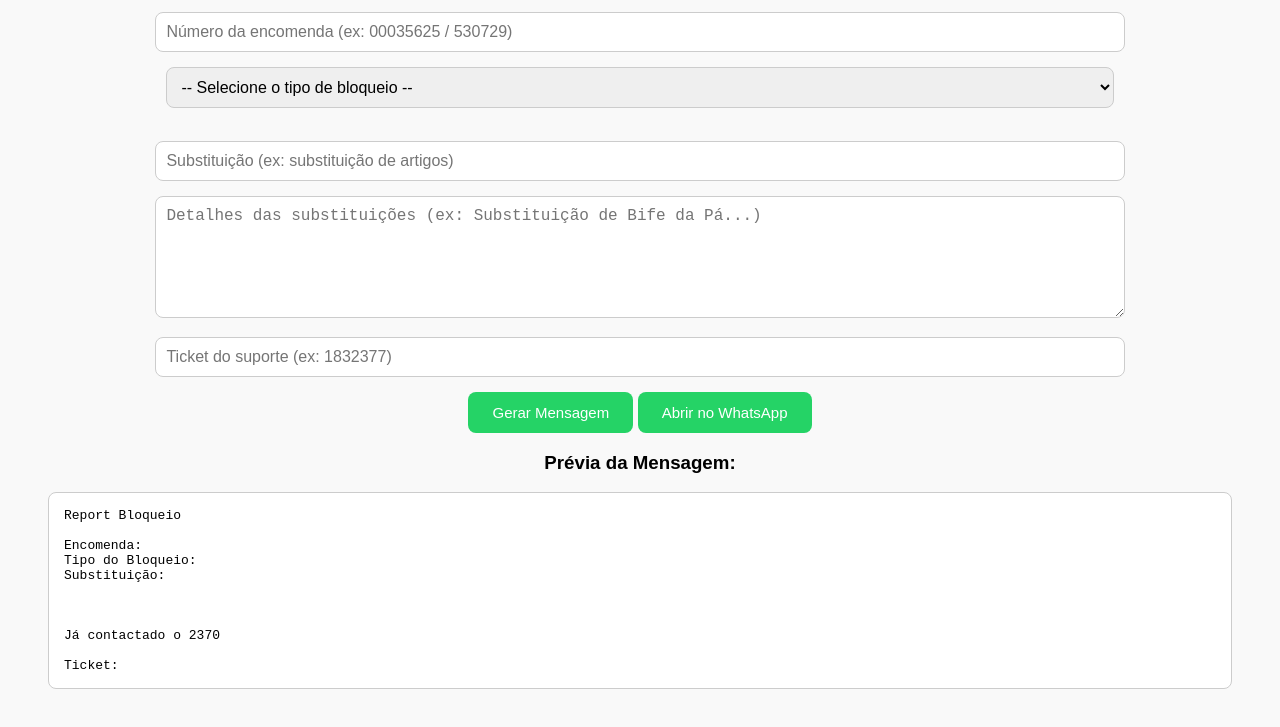
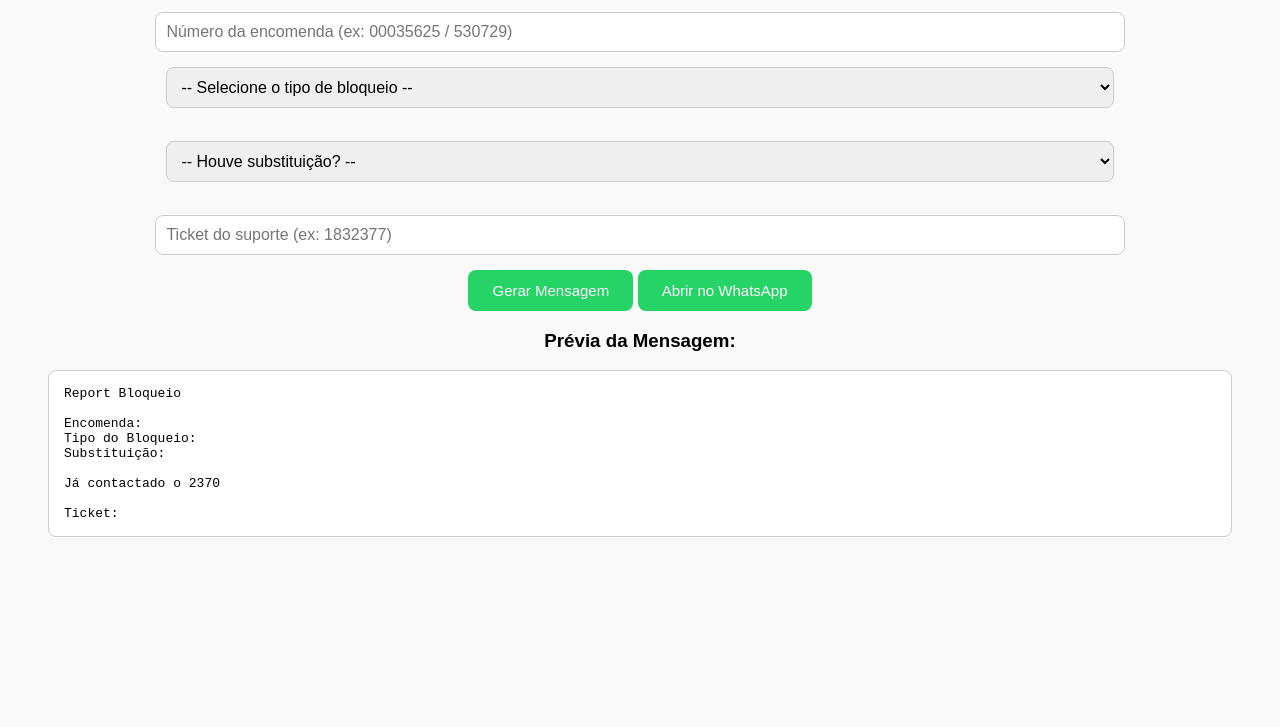
Before and after one commit to divilella96/MyDashBoardPlus, a plain HTML site: page mensagem.html in a window 1280 px wide. Both pictures are taken after a click on the button "Gerar Mensagem". Shown: the part 171-898 px from the top of the page. After the commit the page ends 800 px from the top, so only its background shows below. Drawn offline with Linux system fonts and the light colour scheme.

Commit message:
Update mensagem.html

```diff
--- a/mensagem.html
+++ b/mensagem.html
@@ -38,8 +38,8 @@
       background-color: #1ebe57;
     }
 
-    /* Campo escondido por padrão */
-    #bloqueioOutro {
+    /* Campos extras escondidos por padrão */
+    #bloqueioOutro, #detalhesSubstituicao {
       display: none;
     }
   </style>
@@ -63,8 +63,17 @@
   <!-- Campo só aparece se for "Outro" -->
   <input type="text" id="bloqueioOutro" placeholder="Digite o tipo de bloqueio"><br>
 
-  <input type="text" id="substituicao" placeholder="Substituição (ex: substituição de artigos)"><br>
-  <textarea id="detalhes" placeholder="Detalhes das substituições (ex: Substituição de Bife da Pá...)"></textarea><br>
+  <!-- Combo Substituição -->
+  <select id="substituicao" onchange="mostrarDescricaoSubstituicao()">
+    <option value="">-- Houve substituição? --</option>
+    <option>Sim, teve substituição</option>
+    <option>Não teve substituição</option>
+    <option>Não teve substituição mas quero adicionar nota/descrição</option>
+  </select><br>
+
+  <!-- Campo descrição só aparece se for necessário -->
+  <textarea id="detalhesSubstituicao" placeholder="Descreva os artigos substituídos ou a nota adicional..."></textarea><br>
+
   <input type="text" id="ticket" placeholder="Ticket do suporte (ex: 1832377)"><br>
 
   <button onclick="gerarMensagem()">Gerar Mensagem</button>
@@ -88,12 +97,27 @@
       }
     }
 
+    function mostrarDescricaoSubstituicao() {
+      const select = document.getElementById("substituicao");
+      const campoDescricao = document.getElementById("detalhesSubstituicao");
+
+      if (
+        select.value === "Sim, teve substituição" ||
+        select.value === "Não teve substituição mas quero adicionar nota/descrição"
+      ) {
+        campoDescricao.style.display = "block";
+      } else {
+        campoDescricao.style.display = "none";
+        campoDescricao.value = "";
+      }
+    }
+
     function gerarMensagem() {
       const encomenda = document.getElementById("encomenda").value;
       let bloqueio = document.getElementById("bloqueio").value;
       const bloqueioOutro = document.getElementById("bloqueioOutro").value;
       const substituicao = document.getElementById("substituicao").value;
-      const detalhes = document.getElementById("detalhes").value;
+      const detalhes = document.getElementById("detalhesSubstituicao").value;
       const ticket = document.getElementById("ticket").value;
 
       // Se escolheu "Outro", usa o texto digitado
@@ -101,14 +125,17 @@
         bloqueio = bloqueioOutro;
       }
 
+      let textoSubstituicao = substituicao;
+      if (detalhes.trim() !== "") {
+        textoSubstituicao += `\n\n${detalhes}`;
+      }
+
       mensagemGerada =
 `Report Bloqueio
 
 Encomenda: ${encomenda}
 Tipo do Bloqueio: ${bloqueio}
-Substituição: ${substituicao}
-
-${detalhes}
+Substituição: ${textoSubstituicao}
 
 Já contactado o 2370
 
```
